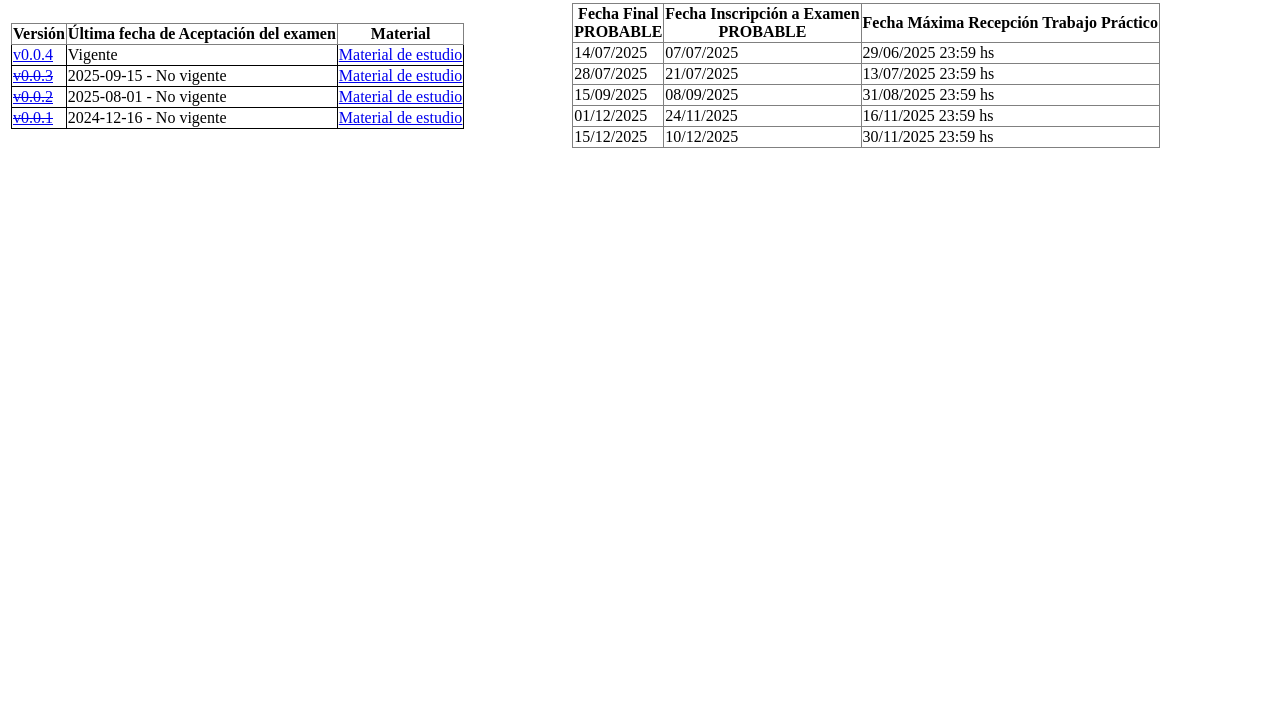
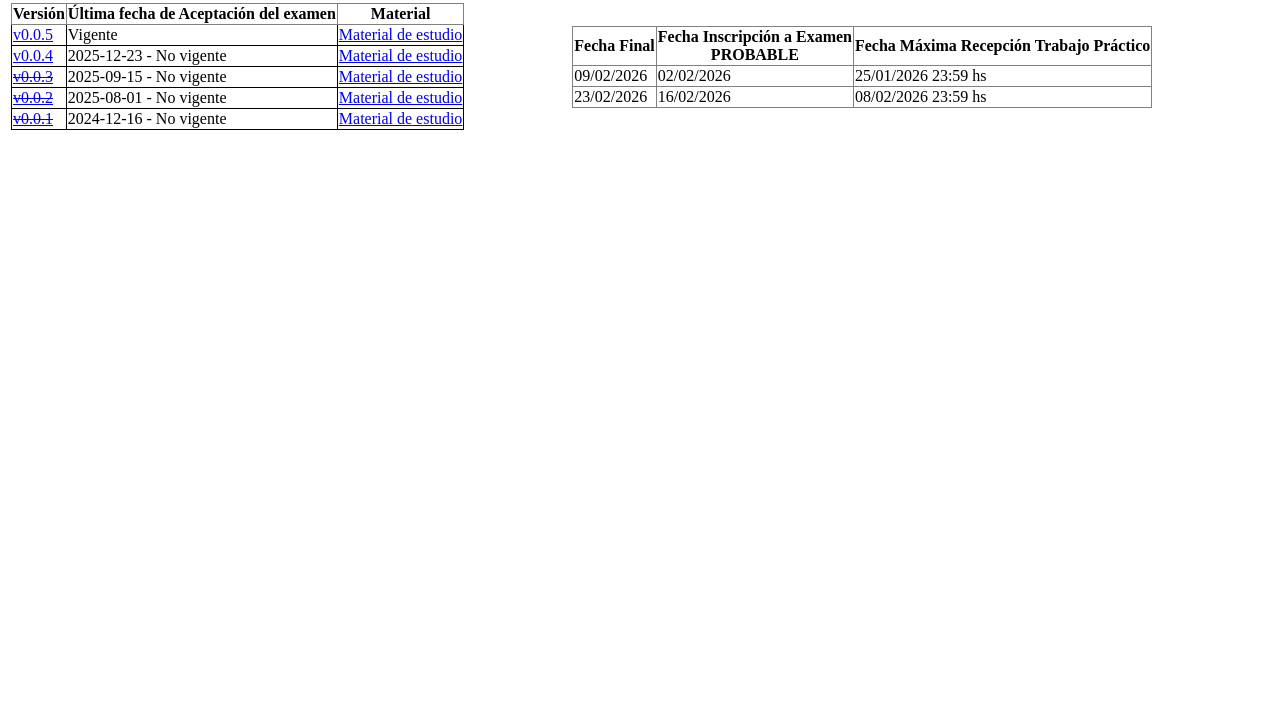
Before and after one commit to HAD141/ugr_had_141_final_exams, a plain HTML site: page index.html in a window 1280 px wide. Shown: the part 84-800 px from the top of the page. Drawn offline with Linux system fonts and the light colour scheme.

Commit message:
Fix: add v0.0.5

```diff
--- a/index.html
+++ b/index.html
@@ -31,10 +31,21 @@
                         <tbody style="border: 1px #000;">
                             <tr>
                                 <td>
+                                    <a href="https://colab.research.google.com/drive/10Fms3hzm3arJU6iuks1EcOasf1PI0nyW" target="_blanck">v0.0.5</a>
+                                </td>
+                                <td>
+                                    Vigente
+                                </td>
+                                <td>
+                                    <a href="https://docs.google.com/document/d/17RAqyidO3Ub4gT0DeXBS56DjE0p5AlbvFSg5MOR4J-c" target="_blanck">Material de estudio</a>
+                                </td>
+                            </tr>
+                            <tr>
+                                <td>
                                     <a href="https://colab.research.google.com/drive/1xUAZD2ASQI5Y6ETsoqEKlUeSTLUGo1jn" target="_blanck">v0.0.4</a>
                                 </td>
                                 <td>
-                                    Vigente
+                                    2025-12-23 - No vigente
                                 </td>
                                 <td>
                                     <a href="https://docs.google.com/document/d/17RAqyidO3Ub4gT0DeXBS56DjE0p5AlbvFSg5MOR4J-c" target="_blanck">Material de estudio</a>
@@ -83,7 +94,6 @@
                             <tr>
                                 <th>
                                     Fecha Final<br>
-                                    PROBABLE
                                 </th>
                                 <th>
                                     Fecha Inscripción a Examen<br>
@@ -97,59 +107,27 @@
                         <tbody>
                             <tr>
                                 <td>
-                                    14/07/2025
+                                    09/02/2026
                                 </td>
                                 <td>
-                                    07/07/2025
+                                    02/02/2026
                                 </td>
                                 <td>
-                                    29/06/2025 23:59 hs
+                                    25/01/2026 23:59 hs
                                 </td>
                             </tr>
                             <tr>
                                 <td>
-                                    28/07/2025
+                                    23/02/2026
                                 </td>
                                 <td>
-                                    21/07/2025
+                                    16/02/2026
                                 </td>
                                 <td>
-                                    13/07/2025 23:59 hs
+                                    08/02/2026 23:59 hs
                                 </td>
                             </tr>
-                            <tr>
-                                <td>
-                                    15/09/2025
-                                </td>
-                                <td>
-                                    08/09/2025
-                                </td>
-                                <td>
-                                    31/08/2025 23:59 hs
-                                </td>
-                            </tr>
-                            <tr>
-                                <td>
-                                    01/12/2025
-                                </td>
-                                <td>
-                                    24/11/2025
-                                </td>
-                                <td>
-                                    16/11/2025 23:59 hs
-                                </td>
-                            </tr>
-                            <tr>
-                                <td>
-                                    15/12/2025
-                                </td>
-                                <td>
-                                    10/12/2025
-                                </td>
-                                <td>
-                                    30/11/2025 23:59 hs
-                                </td>
-                            </tr>
+
                         </tbody>
                     </table>
                 </td>
```
